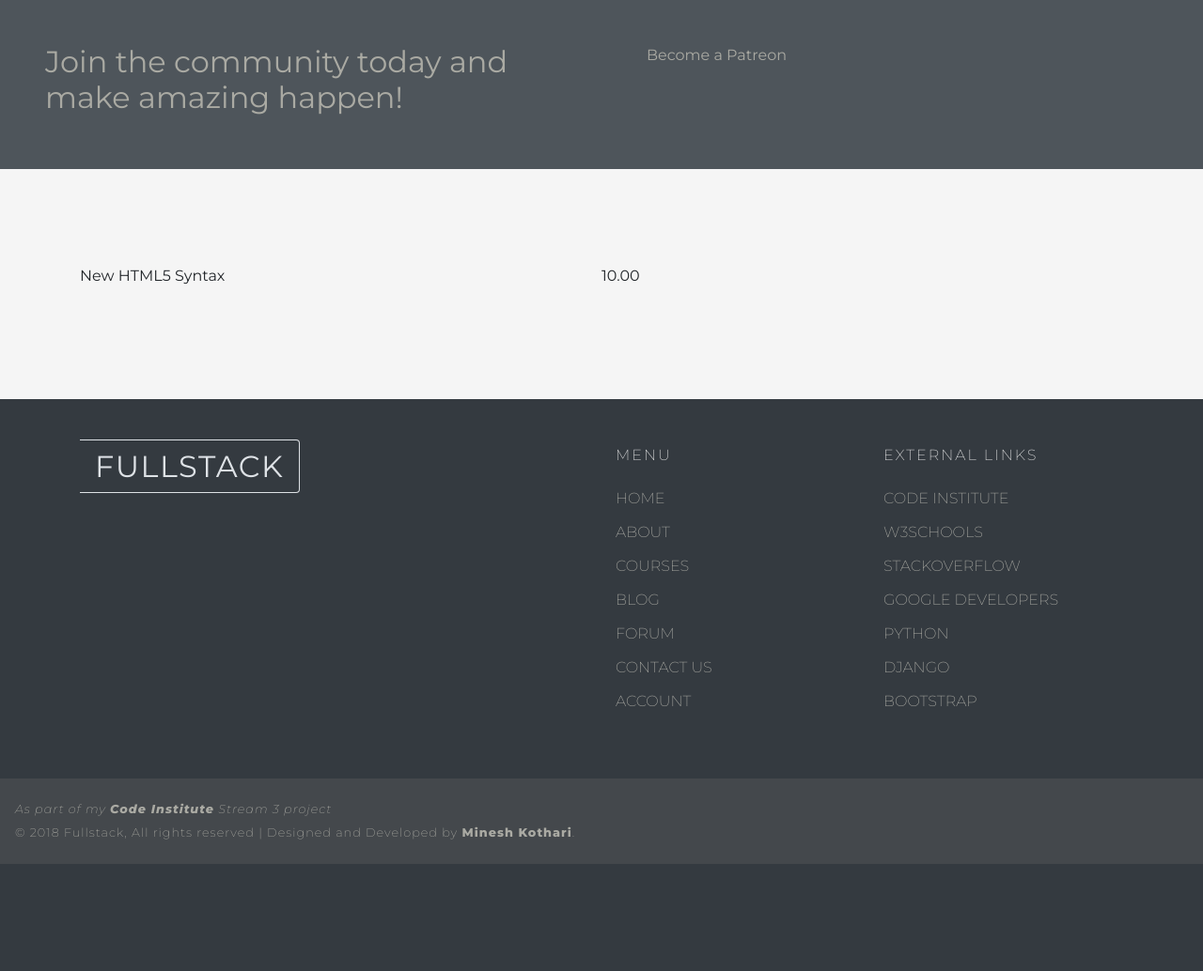
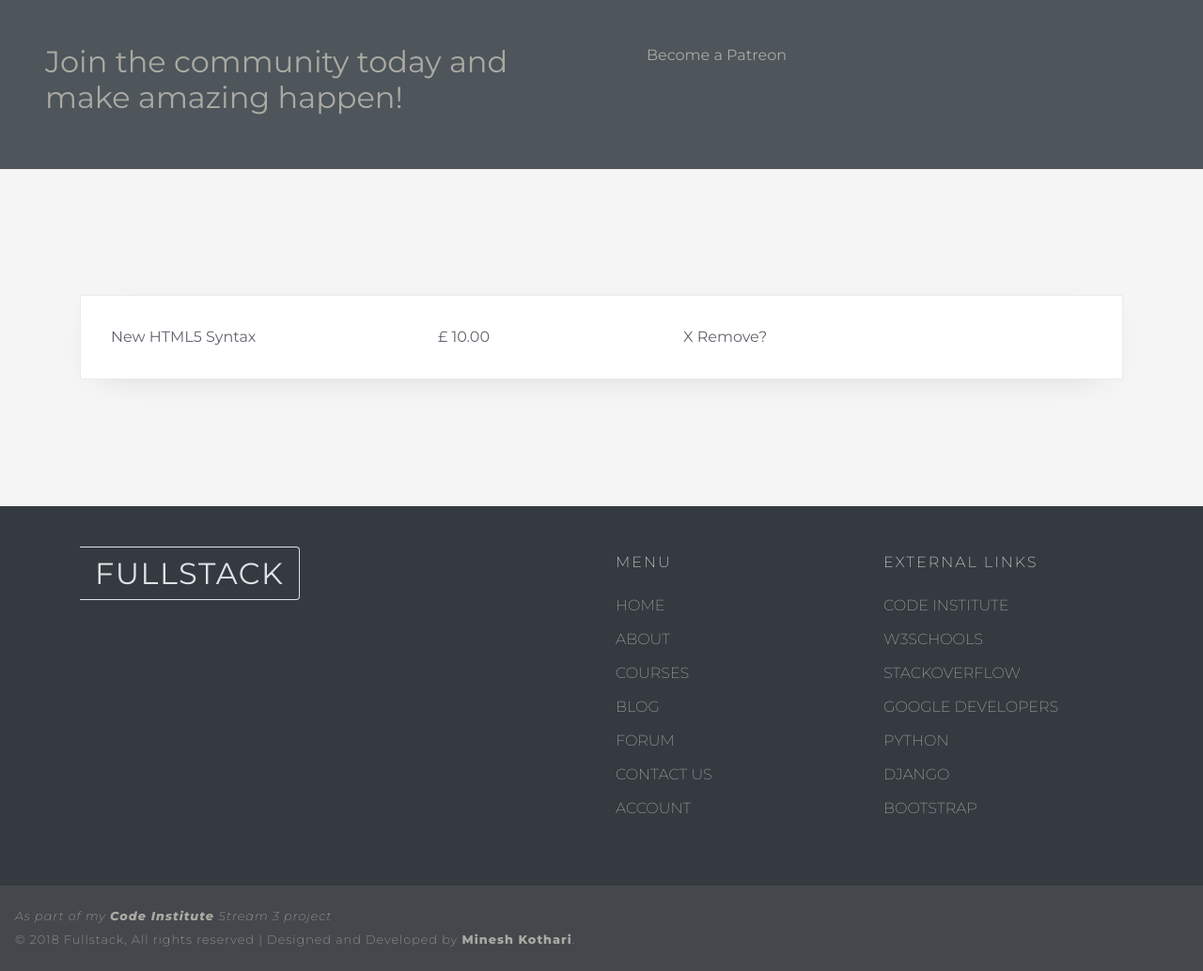
Before and after one commit to mineshkothari/fullstack, a Django app: page /cart/add/1 in a window 1280 px wide. Shown: the part 483-1517 px from the top of the page at 94% size. Before the commit the page ends 1403 px from the top, so only its background shows below. Run offline with Django 3.2, Linux system fonts and the light colour scheme; data comes from the database, SQL or seed files in the repository; style sheets or scripts are compiled from the project's sources; parts of the project's set-up code (start-up, migrations or seed data) failed here and were passed over; some libraries are stand-ins or nearby versions.

Commit message:
incremental changes to cart app

```diff
--- a/fullstack/cart/static/css/pages/cart.css
+++ b/fullstack/cart/static/css/pages/cart.css
@@ -17,3 +17,17 @@
 .cart-section--main {
   padding: 8% 1em;
 }
+
+.cart-items--row {
+  margin: 2em auto;
+  padding: 2em;
+  background: #FFFFFF;
+  border: 0.5px solid rgba(0, 0, 0, 0.08);
+  -webkit-box-shadow: 0 10px 40px -25px rgba(0, 0, 0, 0.25);
+  box-shadow: 0 10px 40px -25px rgba(0, 0, 0, 0.25);
+  color: #63636E;
+}
+
+.cart-items--row p {
+  margin-bottom: 0;
+}
--- a/fullstack/cart/static/sass/pages/cart.sass
+++ b/fullstack/cart/static/sass/pages/cart.sass
@@ -14,3 +14,14 @@
 // GLOBAL FORUM STYLES
 .cart-section--main
   padding: 8% 1em
+
+
+.cart-items--row
+  margin: 2em auto
+  padding: 2em
+  background: #FFFFFF
+  border: .5px solid rgba(0,0,0,0.08)
+  box-shadow: 0 10px 40px -25px rgba(0,0,0,0.25)
+  color: #63636E
+  p
+    margin-bottom: 0
--- a/fullstack/cart/templates/cart/cart.html
+++ b/fullstack/cart/templates/cart/cart.html
@@ -24,12 +24,15 @@
 <section class="cart-section--main">
     <div class="container">
         {% for item in cart_items %}
-        <div class="row no-gutters">
-            <div class="col-12 col-md-6">
+        <div class="row no-gutters cart-items--row">
+            <div class="col-12 col-md-4">
                 <p>{{ item.module.title }}</p>
             </div>
-            <div class="col-12 col-md-6">
-                <p>{{ item.module.price }}</p>
+            <div class="col-12 col-md-3">
+                <p>£ {{ item.module.price }}</p>
+            </div>
+            <div class="col-12 col-md-3">
+                <p>X Remove?</p>
             </div>
         </div>
         {% empty %}
```
